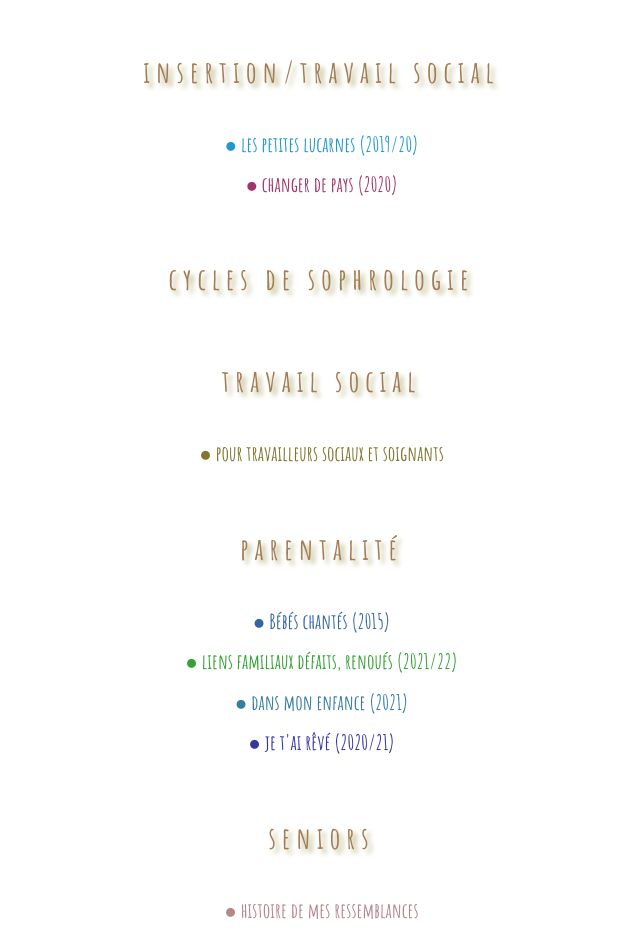
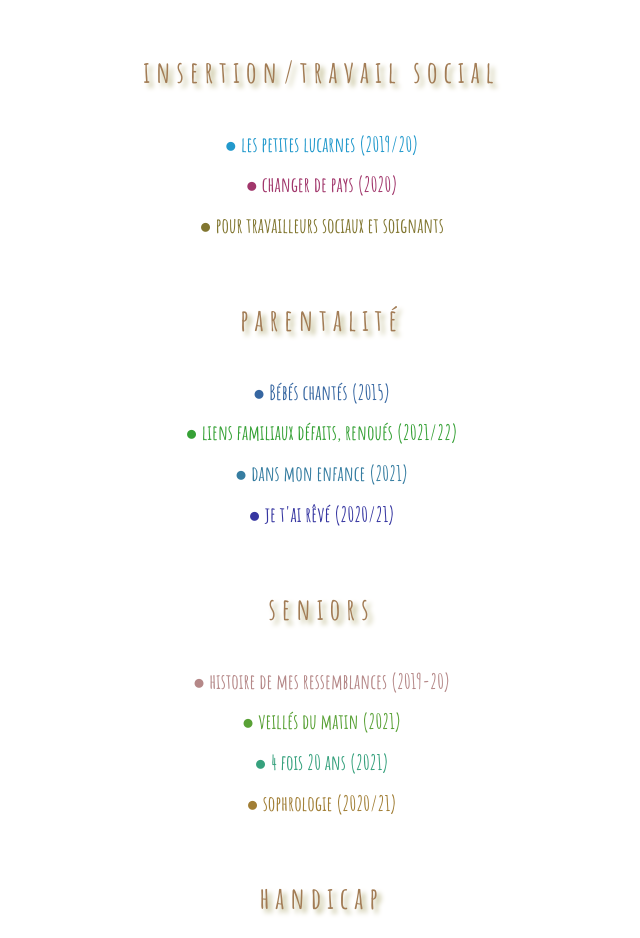
Before and after one commit to leshnik/revertouthaut, a Jekyll site: the page built from ateliers.md, in a window 1280 px wide and 1400 px high, scrolled down 1299 px. Shown: the top 938 px of the window, without its empty margins (295-935 px from the left). Built offline with Jekyll 4.4.1, drawn with Linux system fonts in a browser that asks for light colours.

Commit message:
finish updating ateliers

```diff
--- a/ateliers.md
+++ b/ateliers.md
@@ -29,12 +29,9 @@ summary: Nos ateliers peuvent avoir lieu sur tout le département de la Saône e
 <ul class="center-text">
   <li><a style="color: #29c" href="/les-petites-lucarnes">●&nbsp;les petites lucarnes (2019/20)</a></li>
   <li><a style="color: hsl(330,50%,42%)" href="/changer-de-pays">●&nbsp;changer de pays (2020)</a></li>
-</ul>
-<h2>cycles de sophrologie</h2>
-<h2>travail social</h2>
-<ul class="center-text">
   <li><a style="color: hsl(52, 45.6%, 34.7%)" href="/pour-travailleurs-sociaux-et-soignants">●&nbsp;pour travailleurs sociaux et soignants</a></li>
 </ul>
+
 <h2>parentalité</h2>
 <ul class="center-text">
   <li><a style="color: hsl(213, 50%, 42%)" href="/bebes-chantes">●&nbsp;Bébés chantés (2015)</a></li>
@@ -46,7 +43,7 @@ summary: Nos ateliers peuvent avoir lieu sur tout le département de la Saône e
 
 <h2>seniors</h2>
 <ul class="center-text">
-  <li><a style="color: rgb(181, 136, 136)" href="/histoire-de-mes-ressemblances">●&nbsp;histoire de mes ressemblances</a></li>
+  <li><a style="color: rgb(181, 136, 136)" href="/histoire-de-mes-ressemblances">●&nbsp;histoire de mes ressemblances (2019-20)</a></li>
   <li><a style="color: hsl(100,50%,42%)" href="/veillees-du-matin">●&nbsp;veillés du matin (2021)</a></li>
   <li><a style="color: hsl(160,50%,42%)" href="/4-fois-20-ans">●&nbsp;4 fois 20 ans (2021)</a></li>
   <li><a style="color: hsl(40.6,50.5%,42%)" href="/cycles-de-sophrologie">●&nbsp;sophrologie (2020/21)</a></li>
```
